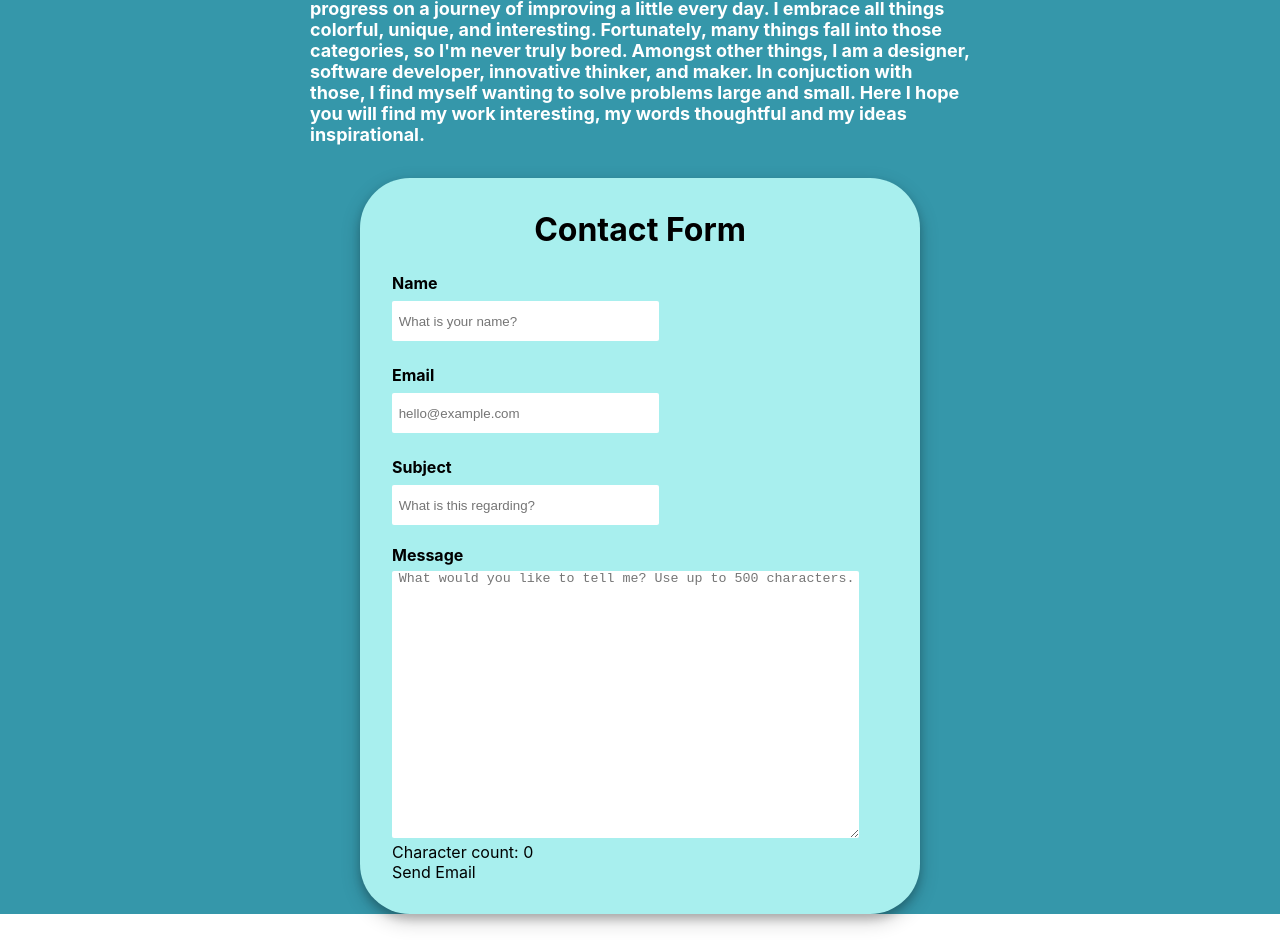
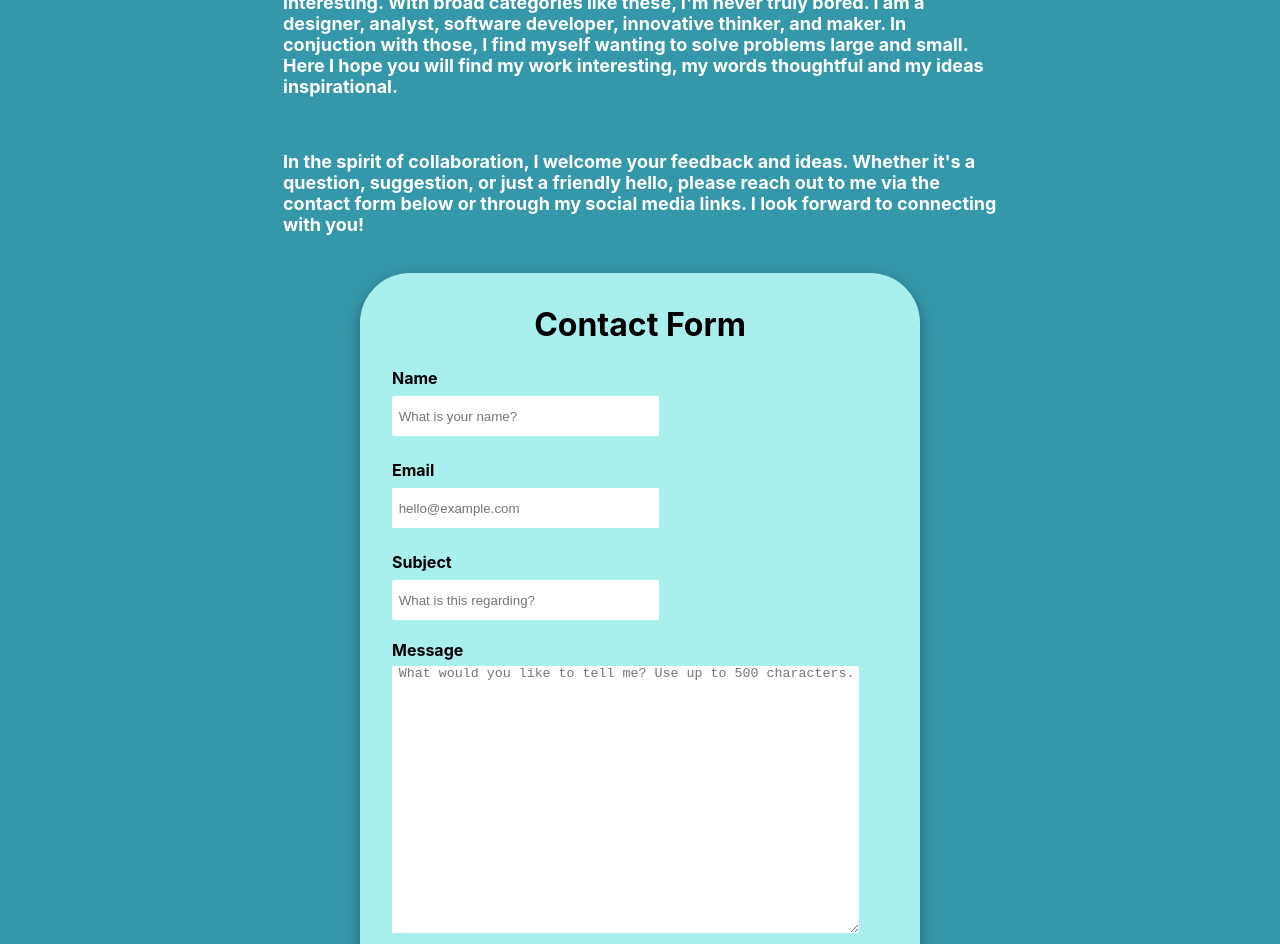
Before and after one commit to ShenMoe84/PortfolioWebsite, a React (Create React App) app: page / in a window 1280 px wide. Shown: the part 1480-2424 px from the top of the page. Built offline with nearby package versions, Linux system fonts and the light colour scheme.

Commit message:
updates stylilng on contact form elemetns

```diff
--- a/src/components/form/Form.js
+++ b/src/components/form/Form.js
@@ -4,10 +4,12 @@ import styles from './Form.module.css';
 const Form = ({ children, noValidate, title, action, ref }) => {
 
   return (
-    <form noValidate action={action} className={styles.form} ref={ref}>
-      <h1 className={styles.formTitle}>{title}</h1>
-      {children}
-    </form>
+    <div className={styles.formCont}>
+      <form noValidate action={action} className={styles.form} ref={ref}>
+        <h1 className={styles.formTitle}>{title}</h1>
+        {children}
+      </form>
+    </div>
   )
 };
 
--- a/src/components/form/Form.module.css
+++ b/src/components/form/Form.module.css
@@ -11,6 +11,10 @@
   width: 35em;
 }
 
+.formCont {
+  padding: 2em;
+}
+
 .formTitle {
   text-align: center;
 }
--- a/src/components/pages/home/Home.js
+++ b/src/components/pages/home/Home.js
@@ -107,11 +107,12 @@ const Home = () => {
       <div className={styles.aboutSectionContainer}>
         <h1 className={styles.aboutSection}>Hello, World!</h1>
         <img className={styles.profilePic} src={profilePic} alt="Sheena Monroe" />
-        <p className={styles.aboutParagraph}>Welcome to my website - coded and designed by me! I'm a Wichita, Kansas native and now
-          Chicagoan. Much like this site, I'm a work in progress on a journey of improving a little every day.
-          I embrace all things colorful, unique, and interesting. Fortunately, many things fall into those categories, so I'm never truly bored.
-          Amongst other things, I am a designer, software developer, innovative thinker, and maker. In conjuction with those, I find myself wanting to solve problems large and small.
-          Here I hope you will find my work interesting, my words thoughtful and my ideas inspirational.</p>
+        <p className={styles.aboutParagraph}>Welcome to my website - designed and coded by me! I'm a Wichita, Kansas native and recent Chicagoan. Much like this site, I'm a work in progress on a journey of improving every day.
+          I embrace all things colorful, unique, and interesting. With broad categories like these, I'm never truly bored. I am a designer, analyst, software developer, innovative thinker, and maker. In conjuction with those, I find myself wanting to solve problems large and small.
+          Here I hope you will find my work interesting, my words thoughtful and my ideas inspirational.
+        </p>
+         <p className={styles.contactParagraph}>In the spirit of collaboration, I welcome your feedback and ideas. Whether it's a question, suggestion, or just a friendly hello, please reach out to me via the contact form below or through my social media links. I look forward to connecting with you!
+        </p>
       </div>
       <div>
         <Form noValidate title="Contact Form" ref={formRef} action={handleSubmit}>
@@ -156,8 +157,8 @@ const Home = () => {
             ref={textareaRef}
             required
           />
-          <p>Character count: <span id="charCount">0</span></p>
-          <button type="submit">Send Email</button>
+          <p className={styles.charCount}>Character count: <span id="charCount">0</span></p>
+          <button className={styles.submitButton} type="submit">Send Email</button>
         </Form>
       </div>
     </div>
--- a/src/components/pages/home/Home.module.css
+++ b/src/components/pages/home/Home.module.css
@@ -17,8 +17,7 @@
   color: white;
   margin-left: 20%;
   margin-right: 20%;
-  padding: 3em;
-  margin-bottom: 3em;
+  padding: 1.5em;
   font-weight: bold;
   text-align: left;
   font-size: 18px;
@@ -29,10 +28,46 @@
   height: 100%;
 }
 
+.charCount {
+  color: black;
+  font-size: 16px;
+  font-weight: bold;
+  margin-top: 5px;
+}
+
+.contactParagraph {
+  color: white;
+  margin-left: 20%;
+  margin-right: 20%;
+  padding: 1.5em;
+  margin-bottom: 3em;
+  font-weight: bold;
+  text-align: left;
+  font-size: 18px;
+}
+
 .profilePic {
   height: 30%;
   width: 30%;
   border-radius: 50%;
+}
+
+.submitButton {
+  background-color: #3597aa;
+  border: none;
+  border-radius: 40px;
+  color: white;
+  cursor: pointer;
+  display: inline-block;
+  font-size: 18px;
+  font-weight: bold;
+  height: 3em;
+  margin-top: 1.5em;
+  margin-left: 3.7em;
+  outline: none;
+  padding-left: .5em;
+  text-align: center;
+  width: 20em;
 }
 
 .textArea {
```
